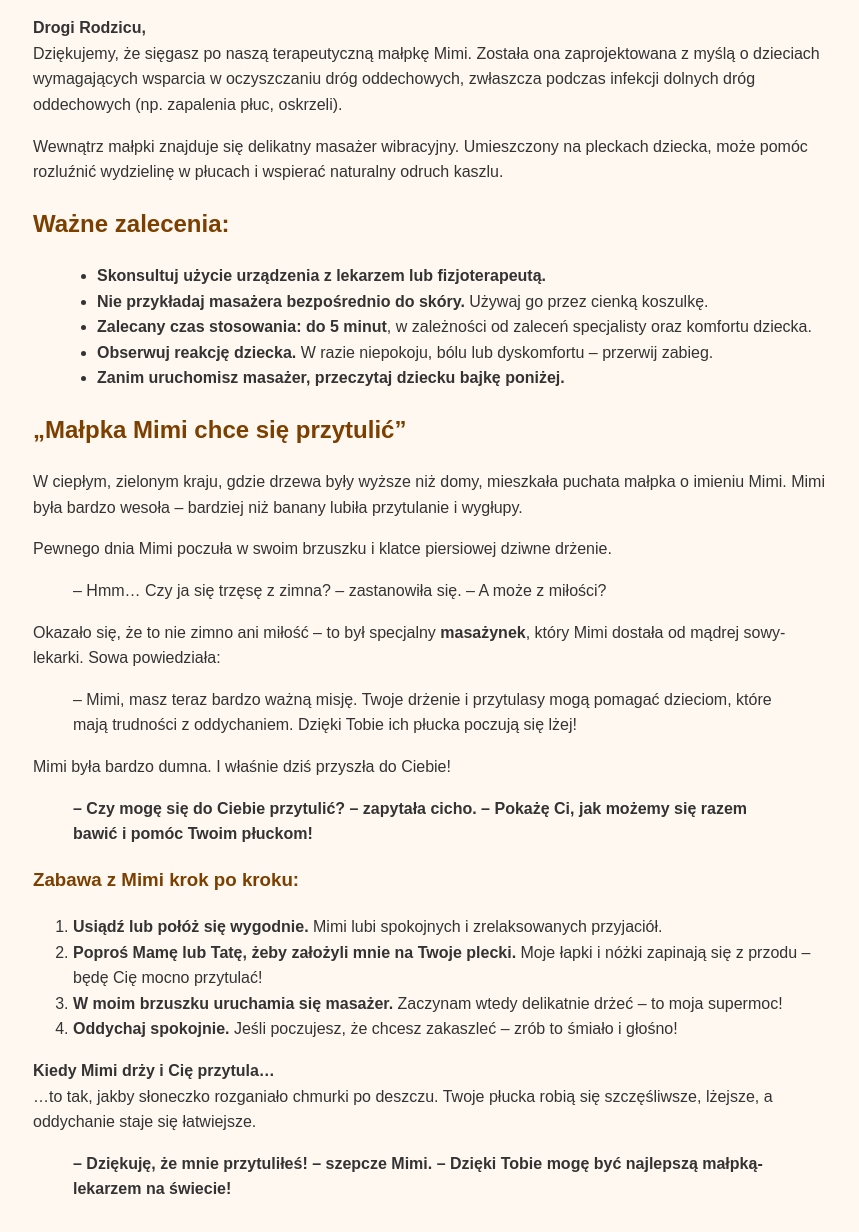
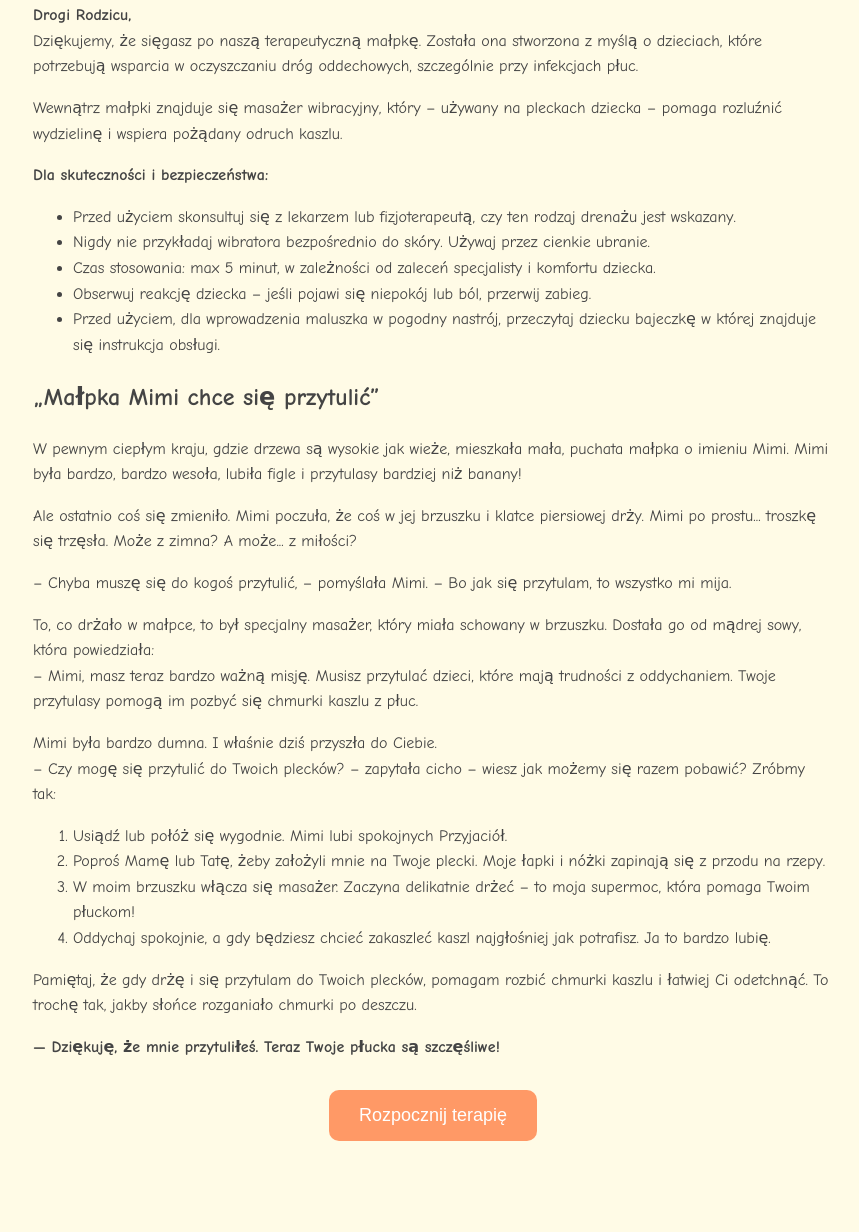
Before and after one commit to Bartek-web/malpka, a plain HTML site: page index.html in a window 1280 px wide. Shown: the part 162-1394 px from the top of the page, without its empty margins (207-1066 px from the left). After the commit the page ends 1353 px from the top, so only its background shows below. Drawn offline with Linux system fonts and the light colour scheme.

Commit message:
Update index.html

```diff
--- a/index.html
+++ b/index.html
@@ -1,5 +1,3 @@
-
-
 <!DOCTYPE html>
 <html lang="pl">
 <head>
@@ -7,64 +5,103 @@
   <title>Małpka Mimi chce się przytulić</title>
   <style>
     body {
-            font-family: "Arial", sans-serif;
+      font-family: "Comic Sans MS", cursive, sans-serif;
+      background-color: #fffbe6;
+      padding: 20px;
       line-height: 1.6;
-            margin: 0 auto;
-            padding: 2em;
       max-width: 800px;
-            background-color: #fff8f0;
-            color: #333;
+      margin: auto;
+      color: #444;
     }
-        h1, h2, h3 {
-            color: #7b3f00;
+    h1 {
+      color: #cc6600;
+      text-align: center;
     }
-        .box {
-            background-color: #fff0e6;
-            border-left: 4px solid #ff9900;
-            padding: 1em;
-            margin: 2em 0;
+    button {
+      display: block;
+      margin: 30px auto;
+      padding: 15px 30px;
+      font-size: 18px;
+      background-color: #ff9966;
+      color: white;
+      border: none;
+      border-radius: 10px;
+      cursor: pointer;
     }
-        ul {
-            margin-left: 1.5em;
+    #timer {
+      text-align: center;
+      font-size: 24px;
+      font-weight: bold;
+      margin-top: 20px;
+      display: none;
     }
   </style>
 </head>
 <body>
+
   <h1>„Małpka Mimi chce się przytulić” – bajeczka terapeutyczna dla dzieci</h1>
+
   <p><strong>Drogi Rodzicu,</strong><br>
-    Dziękujemy, że sięgasz po naszą terapeutyczną małpkę Mimi. Została ona zaprojektowana z myślą o dzieciach wymagających wsparcia w oczyszczaniu dróg oddechowych, zwłaszcza podczas infekcji dolnych dróg oddechowych (np. zapalenia płuc, oskrzeli).</p>
+  Dziękujemy, że sięgasz po naszą terapeutyczną małpkę. Została ona stworzona z myślą o dzieciach, które potrzebują wsparcia w oczyszczaniu dróg oddechowych, szczególnie przy infekcjach płuc.</p>
 
-    <p>Wewnątrz małpki znajduje się delikatny masażer wibracyjny. Umieszczony na pleckach dziecka, może pomóc rozluźnić wydzielinę w płucach i wspierać naturalny odruch kaszlu.</p>
+  <p>Wewnątrz małpki znajduje się masażer wibracyjny, który – używany na pleckach dziecka – pomaga rozluźnić wydzielinę i wspiera pożądany odruch kaszlu.</p>
 
-    <h2>Ważne zalecenia:</h2>
+  <p><strong>Dla skuteczności i bezpieczeństwa:</strong></p>
   <ul>
-        <li><strong>Skonsultuj użycie urządzenia z lekarzem lub fizjoterapeutą.</strong></li>
-        <li><strong>Nie przykładaj masażera bezpośrednio do skóry.</strong> Używaj go przez cienką koszulkę.</li>
-        <li><strong>Zalecany czas stosowania: do 5 minut</strong>, w zależności od zaleceń specjalisty oraz komfortu dziecka.</li>
-        <li><strong>Obserwuj reakcję dziecka.</strong> W razie niepokoju, bólu lub dyskomfortu – przerwij zabieg.</li>
-        <li><strong>Zanim uruchomisz masażer, przeczytaj dziecku bajkę poniżej.</strong></li>
+    <li>Przed użyciem skonsultuj się z lekarzem lub fizjoterapeutą, czy ten rodzaj drenażu jest wskazany.</li>
+    <li>Nigdy nie przykładaj wibratora bezpośrednio do skóry. Używaj przez cienkie ubranie.</li>
+    <li>Czas stosowania: max 5 minut, w zależności od zaleceń specjalisty i komfortu dziecka.</li>
+    <li>Obserwuj reakcję dziecka – jeśli pojawi się niepokój lub ból, przerwij zabieg.</li>
+    <li>Przed użyciem, dla wprowadzenia maluszka w pogodny nastrój, przeczytaj dziecku bajeczkę w której znajduje się instrukcja obsługi.</li>
   </ul>
 
   <h2>„Małpka Mimi chce się przytulić”</h2>
-    <p>W ciepłym, zielonym kraju, gdzie drzewa były wyższe niż domy, mieszkała puchata małpka o imieniu Mimi. Mimi była bardzo wesoła – bardziej niż banany lubiła przytulanie i wygłupy.</p>
-    <p>Pewnego dnia Mimi poczuła w swoim brzuszku i klatce piersiowej dziwne drżenie.</p>
-    <blockquote>– Hmm… Czy ja się trzęsę z zimna? – zastanowiła się. – A może z miłości?</blockquote>
-    <p>Okazało się, że to nie zimno ani miłość – to był specjalny <strong>masażynek</strong>, który Mimi dostała od mądrej sowy-lekarki. Sowa powiedziała:</p>
-    <blockquote>– Mimi, masz teraz bardzo ważną misję. Twoje drżenie i przytulasy mogą pomagać dzieciom, które mają trudności z oddychaniem. Dzięki Tobie ich płucka poczują się lżej!</blockquote>
-    <p>Mimi była bardzo dumna. I właśnie dziś przyszła do Ciebie!</p>
-    <blockquote><strong>– Czy mogę się do Ciebie przytulić? – zapytała cicho. – Pokażę Ci, jak możemy się razem bawić i pomóc Twoim płuckom!</strong></blockquote>
 
-    <h3>Zabawa z Mimi krok po kroku:</h3>
+  <p>W pewnym ciepłym kraju, gdzie drzewa są wysokie jak wieże, mieszkała mała, puchata małpka o imieniu Mimi. Mimi była bardzo, bardzo wesoła, lubiła figle i przytulasy bardziej niż banany!</p>
+
+  <p>Ale ostatnio coś się zmieniło. Mimi poczuła, że coś w jej brzuszku i klatce piersiowej drży. Mimi po prostu... troszkę się trzęsła. Może z zimna? A może... z miłości?</p>
+
+  <p>– Chyba muszę się do kogoś przytulić, – pomyślała Mimi. – Bo jak się przytulam, to wszystko mi mija.</p>
+
+  <p>To, co drżało w małpce, to był specjalny masażer, który miała schowany w brzuszku. Dostała go od mądrej sowy, która powiedziała:<br>
+  – Mimi, masz teraz bardzo ważną misję. Musisz przytulać dzieci, które mają trudności z oddychaniem. Twoje przytulasy pomogą im pozbyć się chmurki kaszlu z płuc.</p>
+
+  <p>Mimi była bardzo dumna. I właśnie dziś przyszła do Ciebie.<br>
+  – Czy mogę się przytulić do Twoich plecków? – zapytała cicho – wiesz jak możemy się razem pobawić? Zróbmy tak:</p>
+
   <ol>
-        <li><strong>Usiądź lub połóż się wygodnie.</strong> Mimi lubi spokojnych i zrelaksowanych przyjaciół.</li>
-        <li><strong>Poproś Mamę lub Tatę, żeby założyli mnie na Twoje plecki.</strong> Moje łapki i nóżki zapinają się z przodu – będę Cię mocno przytulać!</li>
-        <li><strong>W moim brzuszku uruchamia się masażer.</strong> Zaczynam wtedy delikatnie drżeć – to moja supermoc!</li>
-        <li><strong>Oddychaj spokojnie.</strong> Jeśli poczujesz, że chcesz zakaszleć – zrób to śmiało i głośno!</li>
+    <li>Usiądź lub połóż się wygodnie. Mimi lubi spokojnych Przyjaciół.</li>
+    <li>Poproś Mamę lub Tatę, żeby założyli mnie na Twoje plecki. Moje łapki i nóżki zapinają się z przodu na rzepy.</li>
+    <li>W moim brzuszku włącza się masażer. Zaczyna delikatnie drżeć – to moja supermoc, która pomaga Twoim płuckom!</li>
+    <li>Oddychaj spokojnie, a gdy będziesz chcieć zakaszleć kaszl najgłośniej jak potrafisz. Ja to bardzo lubię.</li>
   </ol>
 
-    <p><strong>Kiedy Mimi drży i Cię przytula…</strong><br>
-    …to tak, jakby słoneczko rozganiało chmurki po deszczu. Twoje płucka robią się szczęśliwsze, lżejsze, a oddychanie staje się łatwiejsze.</p>
+  <p>Pamiętaj, że gdy drżę i się przytulam do Twoich plecków, pomagam rozbić chmurki kaszlu i łatwiej Ci odetchnąć. To trochę tak, jakby słońce rozganiało chmurki po deszczu.</p>
 
-    <blockquote><strong>– Dziękuję, że mnie przytuliłeś! – szepcze Mimi. – Dzięki Tobie mogę być najlepszą małpką-lekarzem na świecie!</strong></blockquote>
+  <p><strong>— Dziękuję, że mnie przytuliłeś. Teraz Twoje płucka są szczęśliwe!</strong></p>
+
+  <button onclick="startTherapy()">Rozpocznij terapię</button>
+  <div id="timer">Pozostały czas: 05:00</div>
+
+  <script>
+    function startTherapy() {
+      let time = 5 * 60;
+      const timerDiv = document.getElementById("timer");
+      timerDiv.style.display = "block";
+
+      const countdown = setInterval(() => {
+        let minutes = Math.floor(time / 60);
+        let seconds = time % 60;
+        timerDiv.innerText = `Pozostały czas: ${String(minutes).padStart(2, '0')}:${String(seconds).padStart(2, '0')}`;
+        time--;
+
+        if (time < 0) {
+          clearInterval(countdown);
+          timerDiv.innerText = "Czas terapii minął. Dziękujemy!";
+        }
+      }, 1000);
+    }
+  </script>
+
 </body>
 </html>
```
Lines whose indentation alone changed are shown as unchanged.
